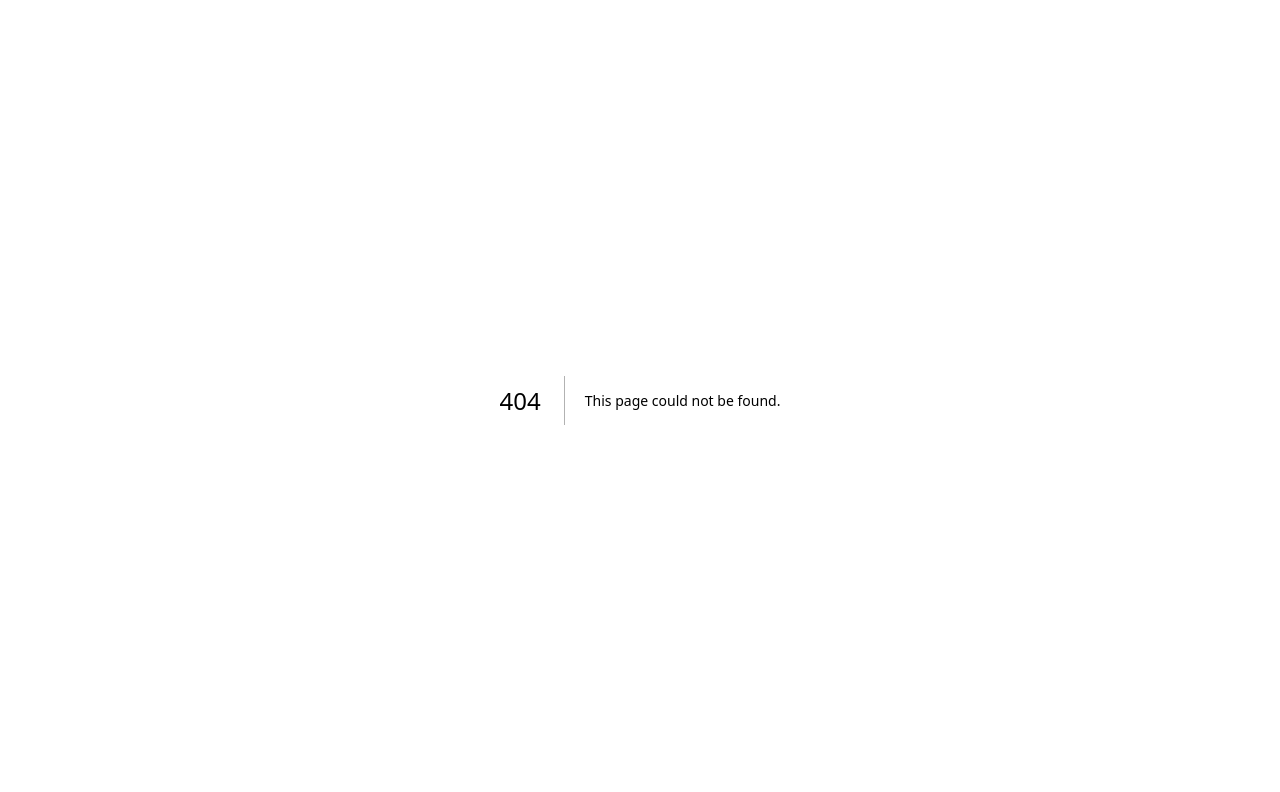
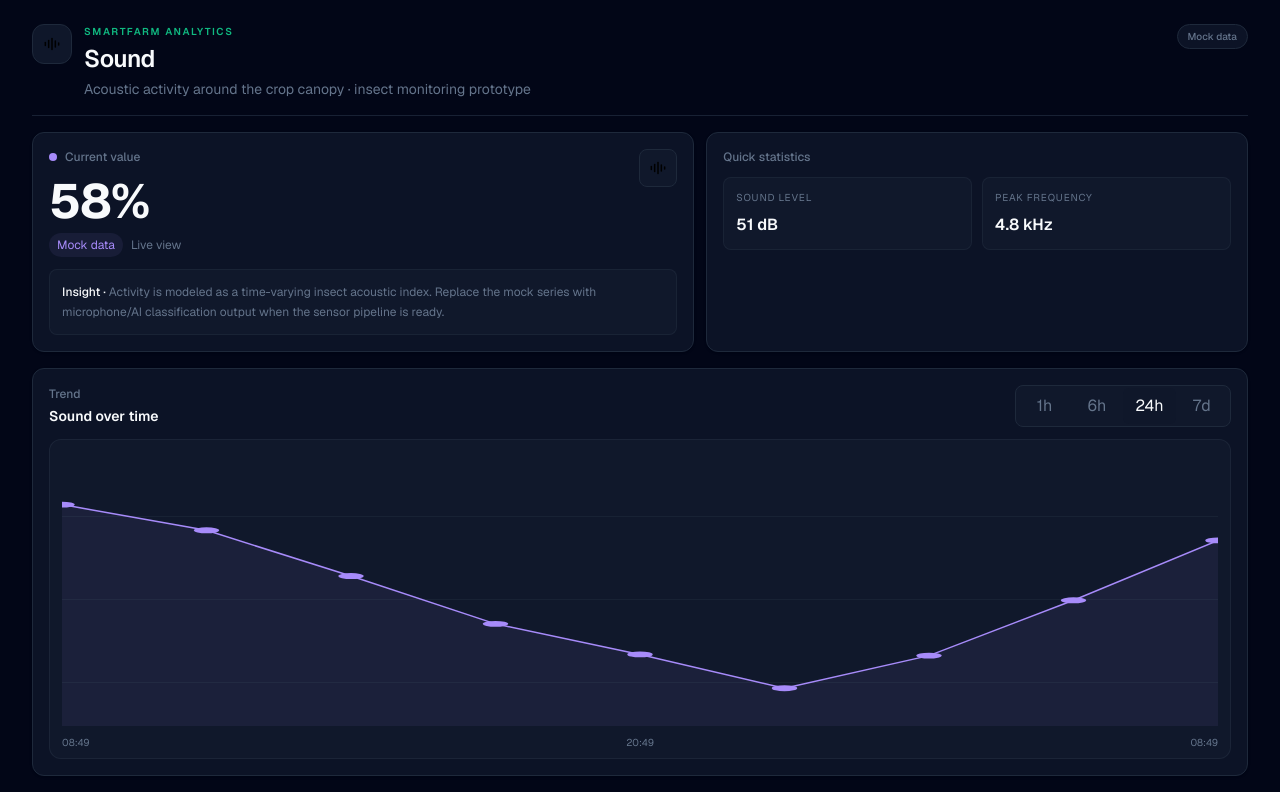
Before and after one commit to s6602025910057-collab/smartfarm, a Next.js app: page /sound in a window 1280 px wide. Before the commit this address had no page. Shown: the top 792 px of the page. Built offline with nearby package versions, Linux system fonts and the light colour scheme.

Commit message:
feat: add sound analytics mock page

```diff
--- /dev/null
+++ b/app/sound/page.tsx
@@ -0,0 +1,23 @@
+import { AnalyticsPage, type AnalyticsConfig } from "@/components/analytics/analytics-page";
+import { soundMock } from "@/lib/mock/sensor-data";
+
+export const dynamic = "force-dynamic";
+
+const config: AnalyticsConfig = {
+  title: "Sound",
+  subtitle: "Acoustic activity around the crop canopy · insect monitoring prototype",
+  icon: "/icons/sound.svg",
+  accent: "#a78bfa",
+  unit: " %",
+  current: "58%",
+  status: "Mock data",
+  insight: "Activity is modeled as a time-varying insect acoustic index. Replace the mock series with microphone/AI classification output when the sensor pipeline is ready.",
+  source: soundMock.source,
+  series: soundMock.series,
+  secondary: soundMock.secondary,
+  decimals: 1,
+};
+
+export default function SoundPage() {
+  return <AnalyticsPage config={config} />;
+}
```
